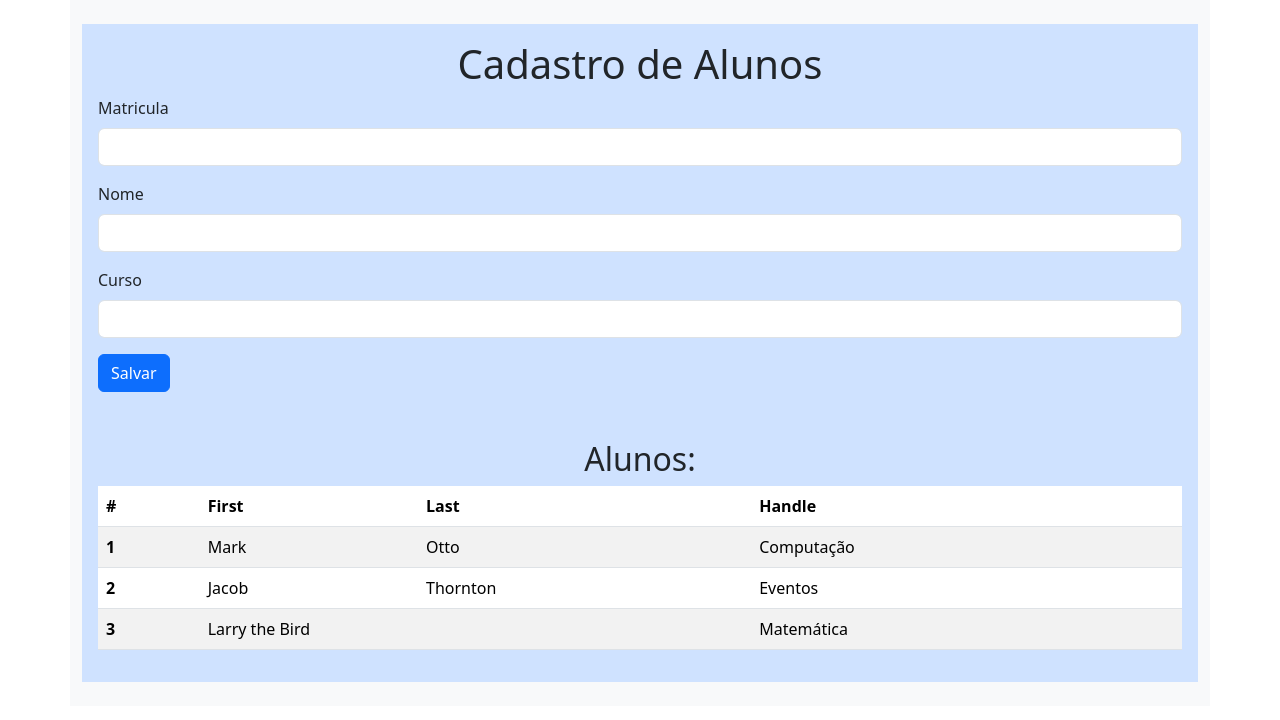
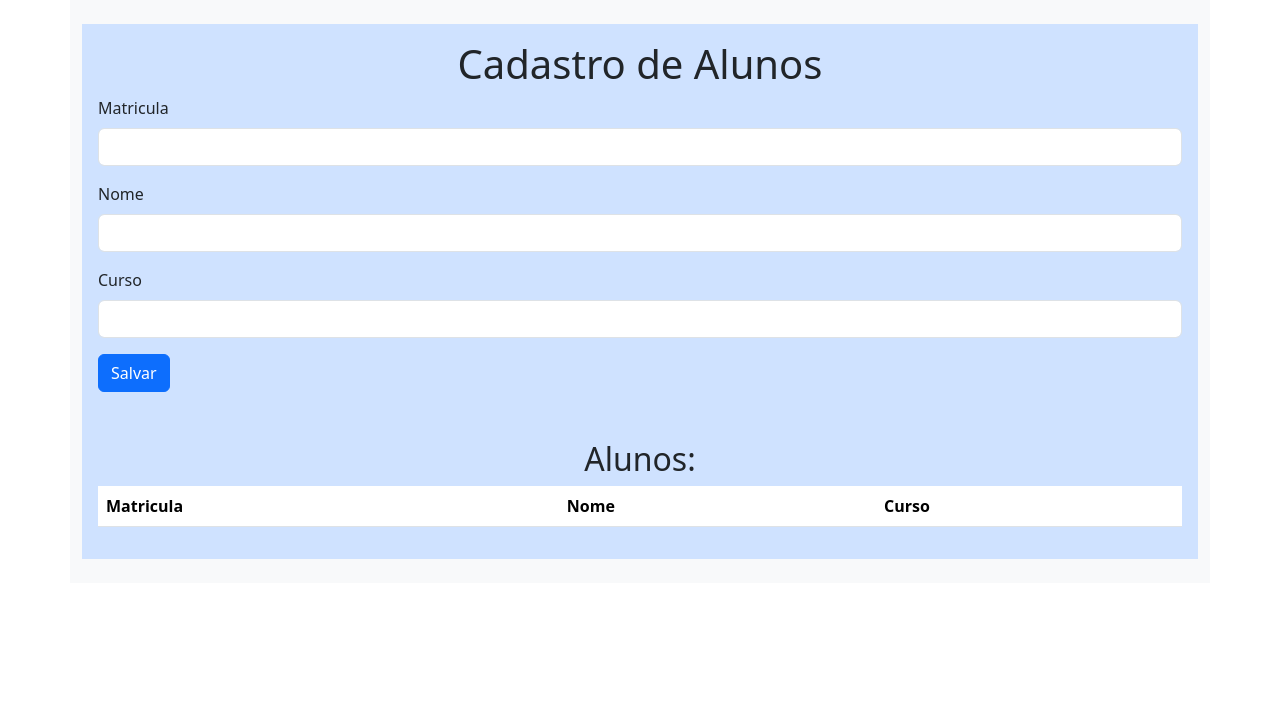
Before and after one commit to arturcardoso/cadastro-aluno, an Angular app: page / in a window 1280 px wide. Shown: the top 720 px of the page. Built offline with nearby package versions, Linux system fonts and the light colour scheme.

Commit message:
cad Aluno

```diff
--- a/src/app/app.module.ts
+++ b/src/app/app.module.ts
@@ -5,6 +5,7 @@ import { AppRoutingModule } from './app-routing.module';
 import { AppComponent } from './app.component';
 import { NgbModule } from '@ng-bootstrap/ng-bootstrap';
 import { ClientComponent } from './client/client.component';
+import { ReactiveFormsModule } from '@angular/forms';
 
 @NgModule({
   declarations: [
@@ -14,7 +15,9 @@ import { ClientComponent } from './client/client.component';
   imports: [
     BrowserModule,
     AppRoutingModule,
-    NgbModule
+    NgbModule,
+    /*Modulo Importado*/
+    ReactiveFormsModule
   ],
   providers: [],
   bootstrap: [AppComponent]
--- a/src/app/client/client.component.html
+++ b/src/app/client/client.component.html
@@ -2,13 +2,14 @@
     <div class="row">
       <div class="bg-primary-subtle p-3">
         <h1 class="text-center">Cadastro de Alunos</h1>
-        <form>
+        <form [formGroup]="formGroupStudents">
           <div class="mb-3">
             <label for="matricula" class="form-label">Matricula</label>
             <input type="text"
                   class="form-control"
                   id="matricula"
-                  name="matricula"
+
+                  formControlName="id"
             />
           </div>
 
@@ -17,7 +18,7 @@
             <input type="text"
                   class="form-control"
                   id="nome"
-                  name="nome"
+                  formControlName="name"
             />
           </div>
 
@@ -26,43 +27,34 @@
             <input type="text"
                   class="form-control"
                   id="curso"
-                  name="curso"
+                  formControlName="course"
             />
           </div>
           <button type="salvar" class="btn btn-primary">Salvar</button>
-        </form>
-        <form>
+
+
+
         <h2 class="mt-5 text-center">Alunos:</h2>
         <table class="table table-striped">
             <thead>
               <tr>
-                <th scope="col">#</th>
-                <th scope="col">First</th>
-                <th scope="col">Last</th>
-                <th scope="col">Handle</th>
+                <th scope="col">Matricula</th>
+                <th scope="col">Nome</th>
+                <th scope="col">Curso</th>
+
               </tr>
             </thead>
             <tbody>
-              <tr>
-                <th scope="row">1</th>
-                <td>Mark</td>
-                <td>Otto</td>
-                <td>Computação</td>
+              <tr *ngFor="let student of students">
+                <th scope="row">{{student.id}}</th>
+                <td>{{student.name}}</td>
+                <td>{{student.course}}</td>
               </tr>
-              <tr>
-                <th scope="row">2</th>
-                <td>Jacob</td>
-                <td>Thornton</td>
-                <td>Eventos</td>
-              </tr>
-              <tr>
-                <th scope="row">3</th>
-                <td colspan="2">Larry the Bird</td>
-                <td>Matemática</td>
-              </tr>
+
             </tbody>
           </table>
         </form>
+
       </div>
     </div>
   </div>
--- a/src/app/client/client.component.ts
+++ b/src/app/client/client.component.ts
@@ -1,5 +1,6 @@
 import { Component } from '@angular/core';
 import { Student } from './student';
+import { FormBuilder, FormGroup } from '@angular/forms';
 
 
 @Component({
@@ -8,10 +9,16 @@ import { Student } from './student';
   styleUrl: './client.component.css'
 })
 export class ClientComponent {
-  students: Student[] = [
-    {id: 1, name: "Artur", course: "Computação"},
-    {id: 2, name: "Renato", course: "Computação"},
-    {id: 3, name: "Amarga", course: "Matemática"},
-  ];
+  students: Student[] = [];
+
+  formGroupStudents: FormGroup;
+
+  constructor(private formBuilder: FormBuilder){
+    this.formGroupStudents =formBuilder.group({
+      id : [''],
+      name : [''],
+      course : [''],
+    });
+  }
 
 }
--- a/src/app/client/student.ts
+++ b/src/app/client/student.ts
@@ -1,5 +1,5 @@
 export interface Student{
     id: number;
     name: string;
-    course: string
+    course: string;
 }
```
